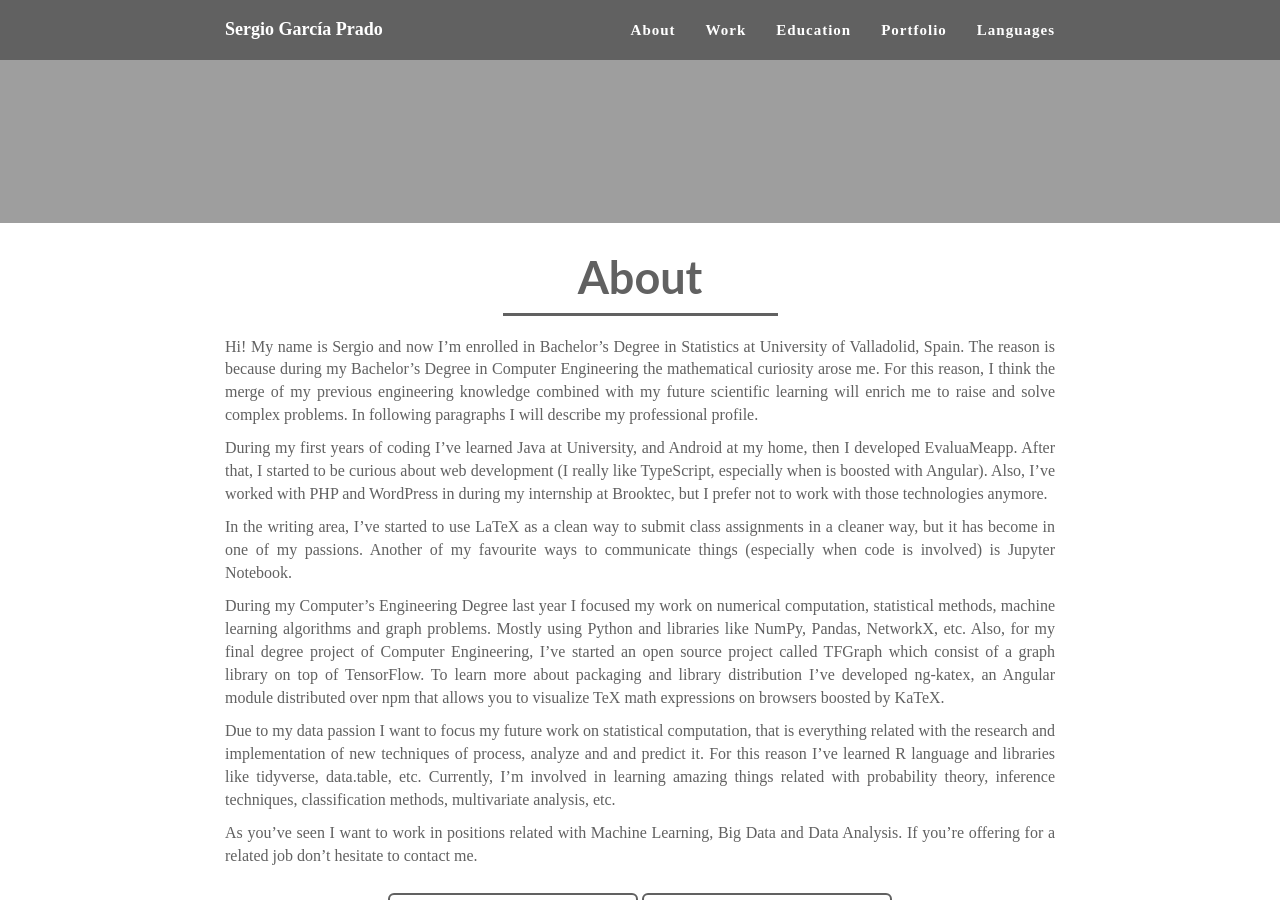
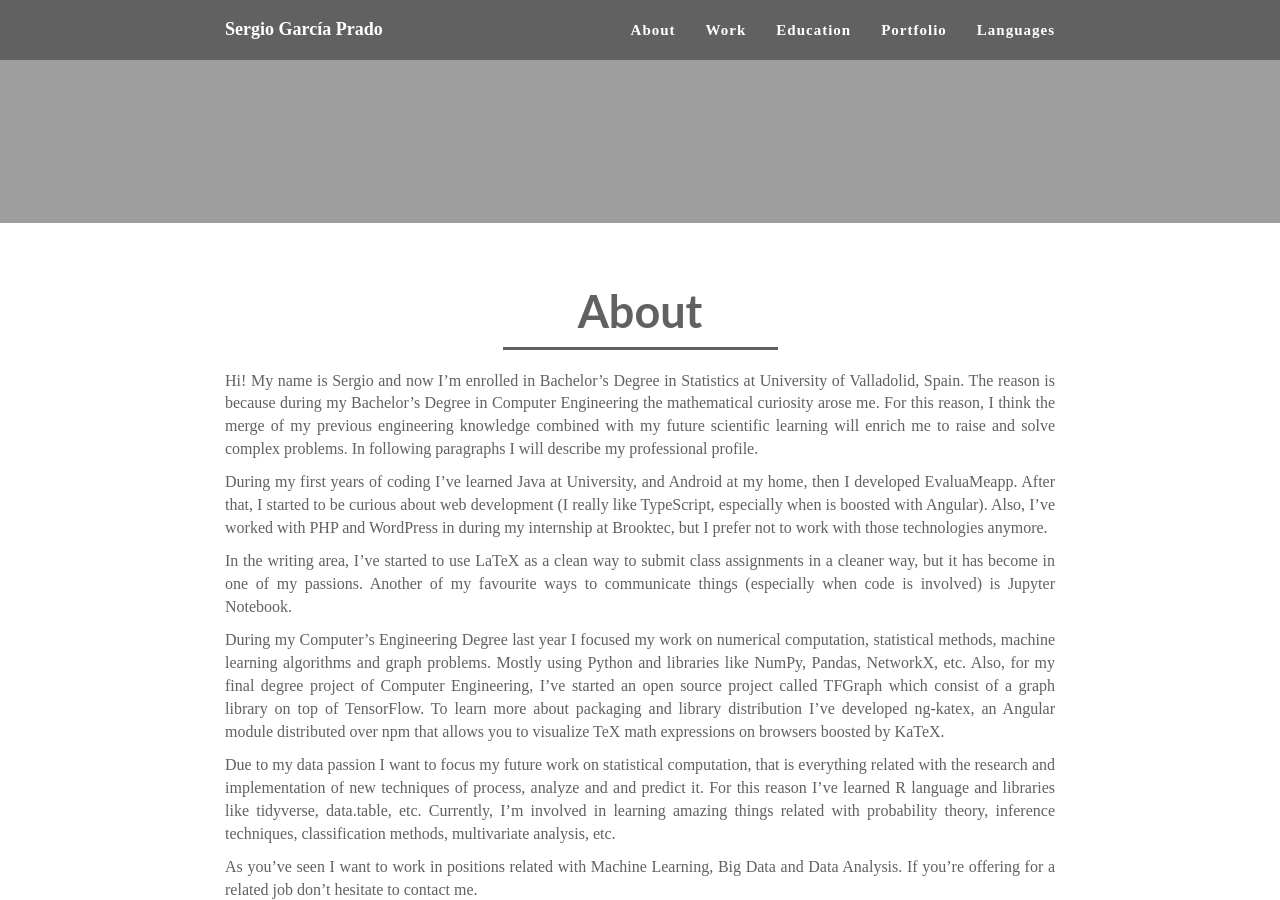
Before and after one commit to garciparedes/garciparedes.github.io, a Jekyll site: the page built from index.html, in a window 1280 px wide and 900 px high, scrolled down 677 px. Built offline with Jekyll 4.4.1, drawn with Linux system fonts in a browser that asks for light colours; a script that is not in the unit is left out.

Commit message:
Minor change

```diff
--- a/_includes/css/section.css
+++ b/_includes/css/section.css
@@ -1,5 +1,5 @@
 section {
-    padding: 30px 0;
+    padding: 5% 0;
 }
 
 section h2 {
```
